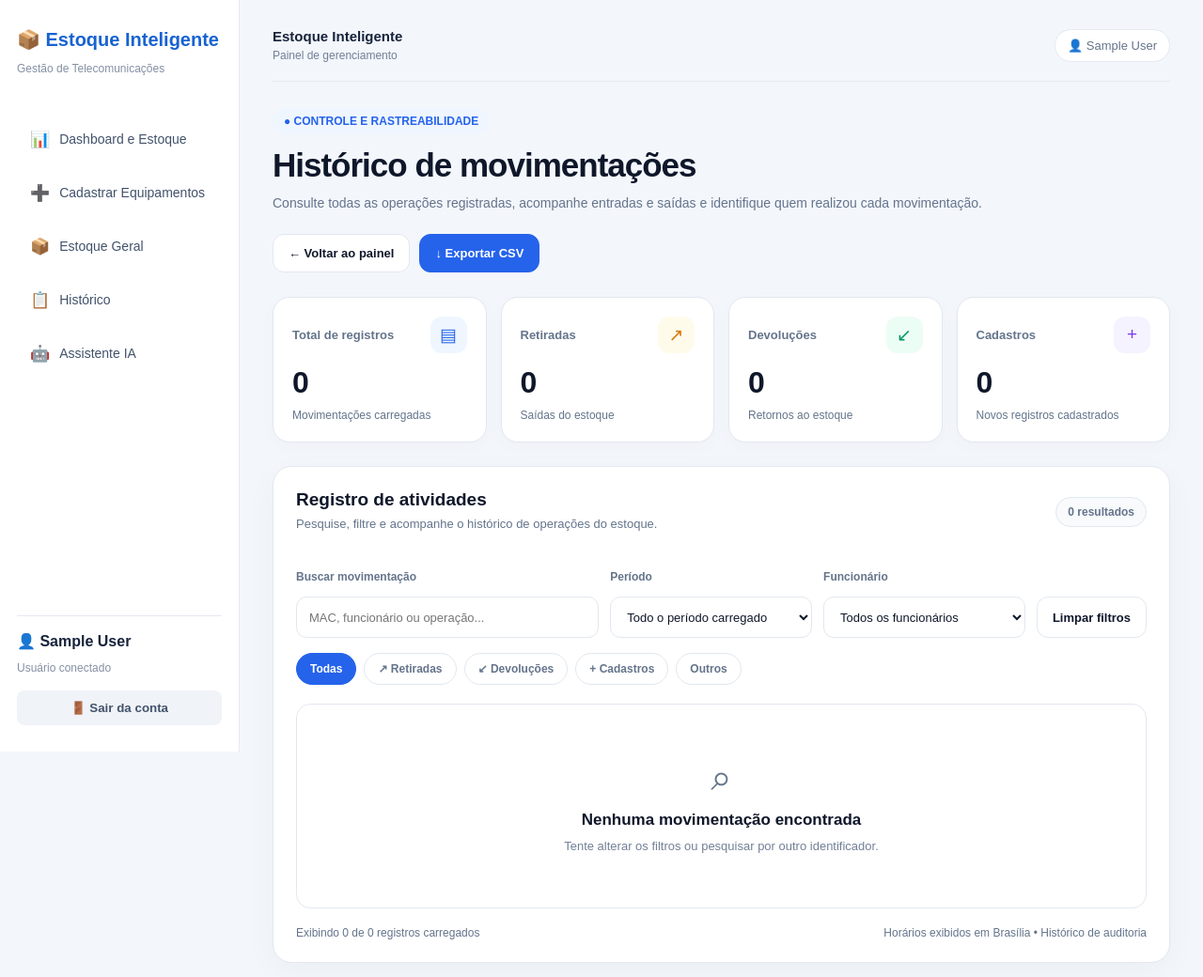
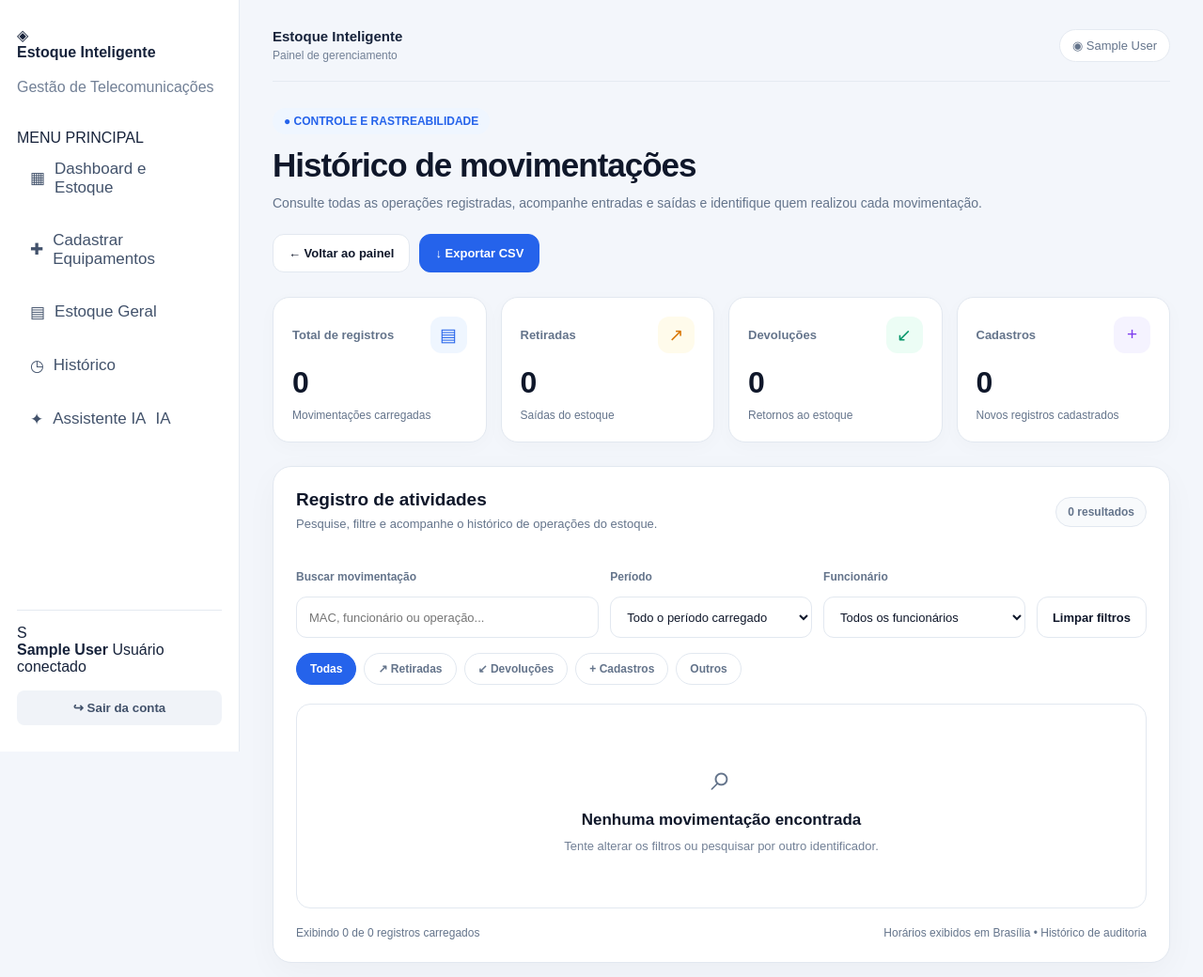
Before and after one commit to kauabarbosaa1728-web/Estoqueinteligente, a Flask app: page /historico in a window 1280 px wide. Shown: the top 1040 px of the page at 94% size. Run offline with Flask 3, Linux system fonts and the light colour scheme; the visitor is signed in with stand-in values (Sample User, id 1); data that the repository does not hold is empty; parts of the project's set-up code (start-up, migrations or seed data) failed here and were passed over.

Commit message:
Update base.html

```diff
--- a/templates/base.html
+++ b/templates/base.html
@@ -3,7 +3,6 @@
 <html lang="pt-br">
 
 <head>
-
     <!-- ==========================================
          CONFIGURACAO DA PAGINA
     ========================================== -->
@@ -27,124 +26,149 @@
 
     <title>Estoque Inteligente</title>
 
-
-    <!-- ==========================================
-         ESTILO PRINCIPAL
-    ========================================== -->
-
     <link
         rel="stylesheet"
         href="{{ url_for('static', filename='style.css') }}"
     >
-
 </head>
-
 
 <body>
 
-    <!-- ==========================================
-         ESTRUTURA PRINCIPAL
-    ========================================== -->
-
     <div class="layout">
 
-
         <!-- ======================================
-             MENU LATERAL
+             MENU LATERAL PREMIUM
         ====================================== -->
 
         <aside
-            class="sidebar"
+            class="sidebar sidebar-premium"
             id="sidebar"
         >
 
-            <!-- LOGO -->
+            <!-- IDENTIDADE DO SISTEMA -->
 
-            <div class="sidebar-topo">
+            <div class="sidebar-topo sidebar-premium-topo">
 
-                <div class="logo">
-                    📦 Estoque Inteligente
+                <div class="sidebar-premium-marca">
+
+                    <div class="sidebar-premium-logo">
+                        ◈
                     </div>
 
-                <p class="subtitulo">
+                    <div class="sidebar-premium-identidade">
+                        <strong>Estoque</strong>
+                        <strong>Inteligente</strong>
+                    </div>
+
+                </div>
+
+                <p class="sidebar-premium-subtitulo">
                     Gestão de Telecomunicações
                 </p>
 
             </div>
 
+            <!-- TITULO DA NAVEGACAO -->
 
-            <!-- MENU DE NAVEGACAO -->
+            <div class="sidebar-premium-secao">
+                MENU PRINCIPAL
+            </div>
+
+            <!-- LINKS -->
 
             <nav
-                class="sidebar-nav"
+                class="sidebar-nav sidebar-premium-nav"
                 aria-label="Menu principal"
             >
 
                 <a
                     href="{{ url_for('index') }}"
-                    class="menu-link"
+                    class="menu-link sidebar-premium-link {% if request.endpoint == 'index' and not request.args.get('busca') %}ativo{% endif %}"
+                    data-menu="dashboard"
                 >
-                    <span>📊</span>
+                    <span class="sidebar-premium-link-icone">▦</span>
+                    <span class="sidebar-premium-link-texto">
                         Dashboard e Estoque
+                    </span>
                 </a>
-
 
                 <a
                     href="{{ url_for('index') }}#cadastro"
-                    class="menu-link"
+                    class="menu-link sidebar-premium-link"
+                    data-menu="cadastro"
                 >
-                    <span>➕</span>
+                    <span class="sidebar-premium-link-icone">✚</span>
+                    <span class="sidebar-premium-link-texto">
                         Cadastrar Equipamentos
+                    </span>
                 </a>
-
 
                 <a
                     href="{{ url_for('index') }}#estoque"
-                    class="menu-link"
+                    class="menu-link sidebar-premium-link"
+                    data-menu="estoque"
                 >
-                    <span>📦</span>
+                    <span class="sidebar-premium-link-icone">▤</span>
+                    <span class="sidebar-premium-link-texto">
                         Estoque Geral
+                    </span>
                 </a>
-
 
                 <a
                     href="{{ url_for('historico') }}"
-                    class="menu-link"
+                    class="menu-link sidebar-premium-link {% if request.endpoint == 'historico' %}ativo{% endif %}"
+                    data-menu="historico"
                 >
-                    <span>📋</span>
+                    <span class="sidebar-premium-link-icone">◷</span>
+                    <span class="sidebar-premium-link-texto">
                         Histórico
+                    </span>
                 </a>
-
 
                 <a
                     href="{{ url_for('assistente') }}"
-                    class="menu-link"
+                    class="menu-link sidebar-premium-link {% if request.endpoint == 'assistente' %}ativo{% endif %}"
+                    data-menu="assistente"
                 >
-                    <span>🤖</span>
+                    <span class="sidebar-premium-link-icone">✦</span>
+                    <span class="sidebar-premium-link-texto">
                         Assistente IA
+                    </span>
+
+                    <span class="sidebar-premium-ia-tag">
+                        IA
+                    </span>
                 </a>
 
             </nav>
 
+            <!-- RODAPE DO MENU -->
 
-            <!-- INFORMACOES DO USUARIO -->
+            <div class="usuario sidebar-premium-usuario">
 
-            <div class="usuario">
+                <div class="sidebar-premium-perfil">
 
-                <div class="usuario-info">
+                    <div
+                        class="sidebar-premium-avatar"
+                        aria-hidden="true"
+                    >
+                        {{ (nome_usuario or 'U')[:1]|upper }}
+                    </div>
 
-                    <p>
-                        👤 {{ nome_usuario }}
-                    </p>
+                    <div class="sidebar-premium-perfil-info">
 
-                    <small>
+                        <strong>
+                            {{ nome_usuario }}
+                        </strong>
+
+                        <span>
+                            <span class="sidebar-premium-online"></span>
                             Usuário conectado
-                    </small>
+                        </span>
 
                     </div>
 
-
-                <!-- SAIR DA CONTA -->
+                </div>
 
                 <form
                     action="{{ url_for('logout') }}"
@@ -152,10 +176,11 @@
                 >
 
                     <button
-                        class="btn-sair"
+                        class="btn-sair sidebar-premium-sair"
                         type="submit"
                     >
-                        🚪 Sair da conta
+                        <span aria-hidden="true">↪</span>
+                        Sair da conta
                     </button>
 
                 </form>
@@ -163,7 +188,6 @@
             </div>
 
         </aside>
-
 
         <!-- ======================================
              AREA PRINCIPAL
@@ -173,11 +197,6 @@
             class="conteudo"
             id="conteudo-principal"
         >
-
-
-            <!-- ==================================
-                 CABECALHO DO SISTEMA
-            ================================== -->
 
             <div class="sistema-topbar">
 
@@ -194,7 +213,6 @@
                         ☰
                     </button>
 
-
                     <div class="sistema-identificacao">
 
                         <strong>
@@ -209,17 +227,15 @@
 
                 </div>
 
-
                 <div class="sistema-topbar-direita">
 
                     <span class="sistema-topbar-usuario">
-                        👤 {{ nome_usuario }}
+                        ◉ {{ nome_usuario }}
                     </span>
 
                 </div>
 
             </div>
-
 
             <!-- ==================================
                  MENSAGENS DO SISTEMA
@@ -252,22 +268,19 @@
 
             {% endwith %}
 
-
             <!-- ==================================
-                 CONTEUDO DE CADA PAGINA
+                 CONTEUDO DAS PAGINAS
             ================================== -->
 
             {% block conteudo %}
             {% endblock %}
 
-
         </main>
 
     </div>
 
-
     <!-- ==========================================
-         JAVASCRIPT DO MENU MOBILE
+         JAVASCRIPT DO MENU
     ========================================== -->
 
     <script>
@@ -317,7 +330,6 @@
                     }
                 );
 
-
                 const links = sidebar.querySelectorAll(
                     ".menu-link"
                 );
@@ -331,7 +343,6 @@
 
                 });
 
-
                 document.addEventListener(
                     "keydown",
                     function (evento) {
@@ -343,6 +354,52 @@
                     }
                 );
 
+                // Destaca a secao correta do dashboard.
+
+                function atualizarMenuAtivo() {
+
+                    const caminho = window.location.pathname;
+                    const hash = window.location.hash;
+
+                    if (caminho !== "/") {
+                        return;
+                    }
+
+                    sidebar.querySelectorAll(
+                        ".sidebar-premium-link"
+                    ).forEach(function (link) {
+
+                        link.classList.remove("ativo");
+
+                    });
+
+                    let menu = "dashboard";
+
+                    if (hash === "#cadastro") {
+                        menu = "cadastro";
+                    }
+
+                    if (hash === "#estoque") {
+                        menu = "estoque";
+                    }
+
+                    const linkAtivo = sidebar.querySelector(
+                        '[data-menu="' + menu + '"]'
+                    );
+
+                    if (linkAtivo) {
+                        linkAtivo.classList.add("ativo");
+                    }
+
+                }
+
+                atualizarMenuAtivo();
+
+                window.addEventListener(
+                    "hashchange",
+                    atualizarMenuAtivo
+                );
+
             }
         );
 
```
Lines whose indentation alone changed are shown as unchanged.
